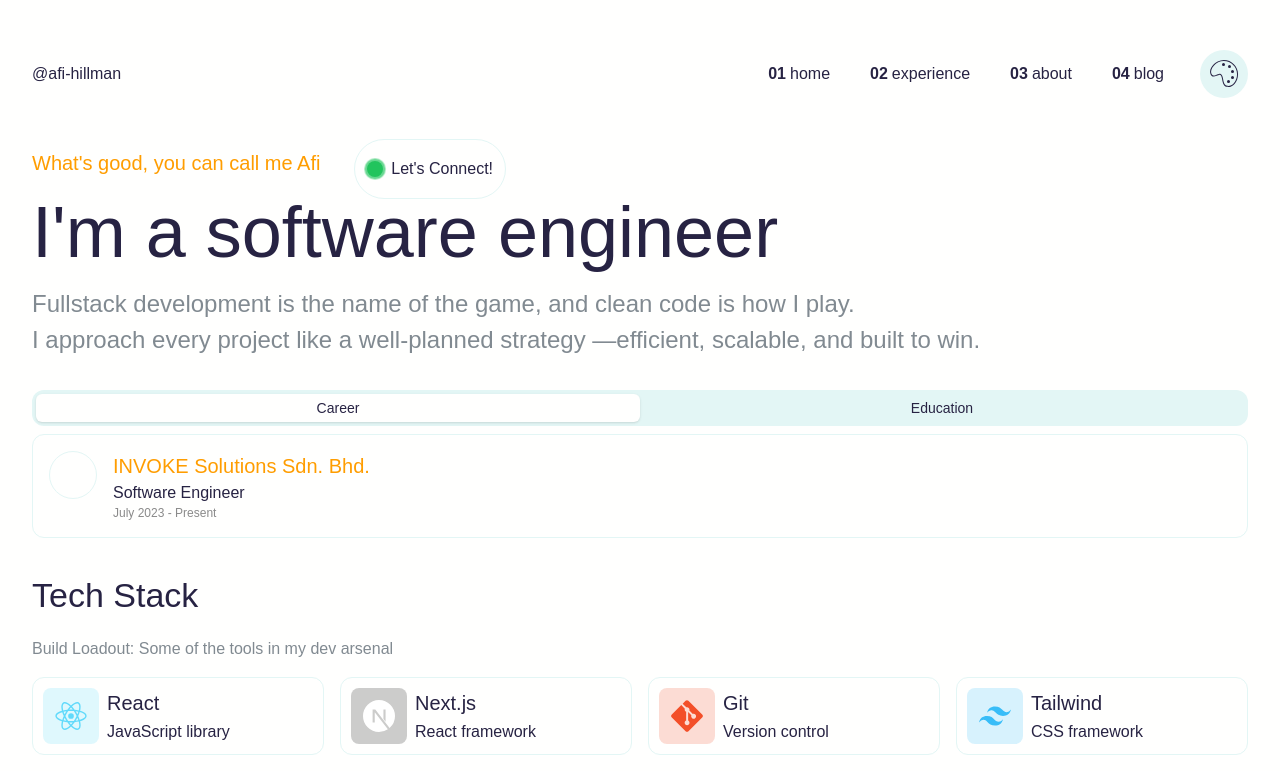
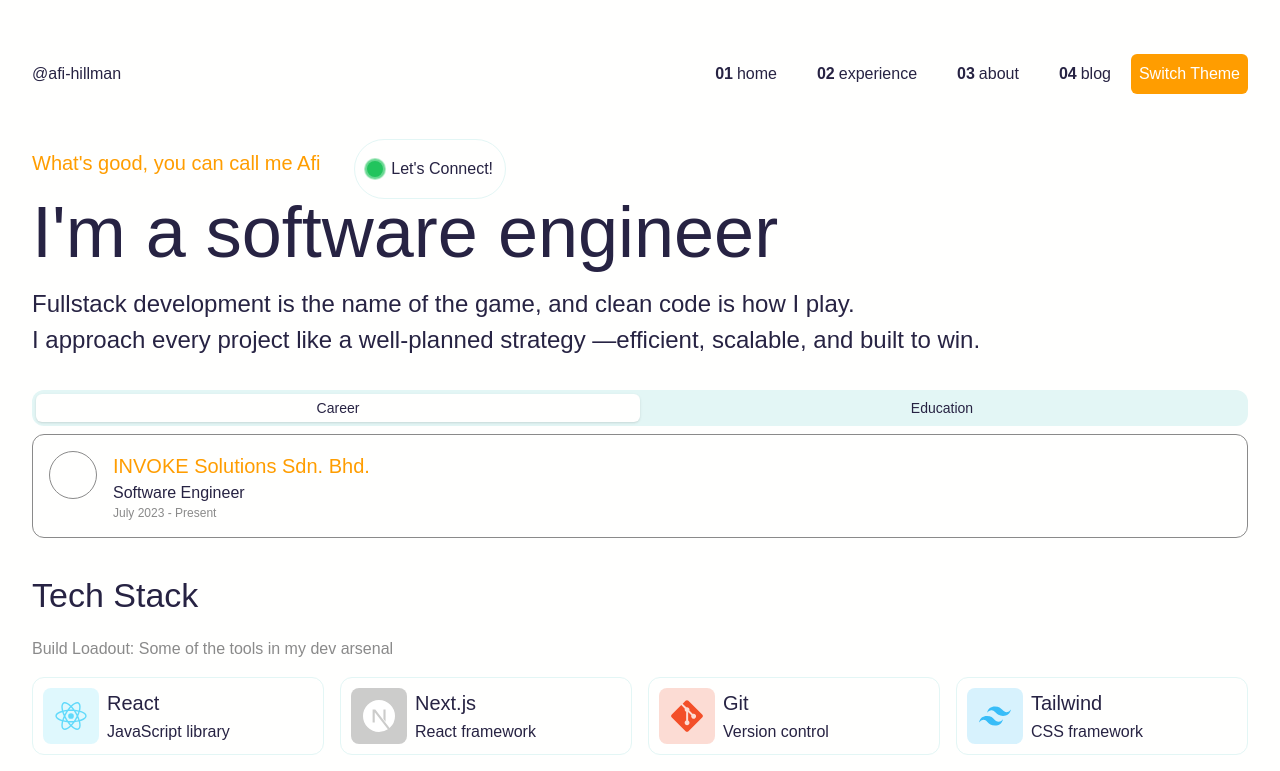
Before and after one commit to afi-hillman/my-portfolio, a Next.js app: page / in a window 1280 px wide. Shown: the top 771 px of the page. Built offline with nearby package versions, Linux system fonts and the light colour scheme.

Commit message:
wip:theme switcher, changed base colors

```diff
--- a/src/app/globals.css
+++ b/src/app/globals.css
@@ -3,13 +3,65 @@
 @tailwind utilities;
 
 body {
-  @apply bg-background text-foreground dark:bg-background-dark dark:text-text-dark;
+  @apply bg-background text-foreground;
   font-family: Arial, Helvetica, sans-serif;
 }
 
 @layer base {
   * {
     @apply border-border;
+  }
+}
+
+@layer base {
+  [data-theme="light"] {
+    --color-bg: #fffffe;
+    --color-bg-offset: #e3f6f5;
+    --color-text: #272343;
+    --color-text-offset: #2d334a;
+    --color-ring: #e3f6f5;
+    --color-border: #8a8a8a;
+    --color-primary: #ff9d00;
+    --color-primary-offset: #ffca00;
+    --color-secondary: #bae8e8;
+    --color-secondary-offset: #ffca00;
+    --color-muted: #e3f6f5;
+    --color-muted-foreground: #272343;
+  }
+
+  [data-theme="dark"] {
+    --color-bg: #0e141b;
+    --color-bg-offset: #252526;
+    --color-text: #ffffff;
+    --color-text-offset: #818a91;
+    --color-ring: #2d2d2d;
+    --color-border: #8a8a8a;
+    --color-primary: #ff5277;
+    --color-primary-offset: #ff2957;
+    --color-secondary: #43a9a3;
+    --color-secondary-offset: #ffca00;
+    --color-muted: #8a8a8a;
+    --color-muted-foreground: #ff2957;
+  }
+
+  [data-theme="third"] {
+    --color-bg: #fafbf5;
+    --color-bg-offset: #f2ede9;
+    --color-text: #41474c;
+    --color-text-offset: #757d84;
+    --color-ring: #e3f6f5;
+    --color-border: #e8e0d9;
+    --color-primary: #99c221;
+    --color-primary-offset: #6e910a;
+    --color-secondary: #e55812;
+    --color-secondary-offset: #ffca00;
+    --color-muted: #e8e0d9;
+    --color-muted-foreground: #6e910a;
+  }
+
+  body {
+    background-color: var(--color-bg);
+    color: var(--color-text);
   }
 }
 
--- a/src/app/layout.tsx
+++ b/src/app/layout.tsx
@@ -25,7 +25,7 @@ export default function RootLayout({
   children: React.ReactNode;
 }>) {
   return (
-    <html lang="en">
+    <html lang="en" data-theme="light">
       <body
         className={`${geistSans.variable} ${geistMono.variable} antialiased max-w-screen-xl mx-auto px-4 md:px-8`}
       >
--- a/src/app/page.tsx
+++ b/src/app/page.tsx
@@ -9,42 +9,6 @@ import Link from "next/link";
 const Home = () => {
   return (
     <div className="flex flex-col items-center gap-8">
-      {/* <div className="flex gap-2 items-end">
-        <Image
-          src={"/gojo_pfp.jpg"}
-          width={1920}
-          height={1080}
-          alt="my picture"
-          className="bg-cover w-20 h-20 rounded-full border border-ring"
-        />
-        <div>
-          <p>What&apos;s up, you can call me Afi</p>
-          <svg
-            xmlns="http://www.w3.org/2000/svg"
-            width="36"
-            height="36"
-            viewBox="0 0 36 36"
-          >
-            <path
-              fill="#dd2e44"
-              d="M36 27a4 4 0 0 1-4 4H4a4 4 0 0 1-4-4V9a4 4 0 0 1 4-4h28a4 4 0 0 1 4 4z"
-            />
-            <path
-              fill="#eee"
-              d="M.555 29h34.891A3.97 3.97 0 0 0 36 27H0c0 .732.211 1.409.555 2M0 23h36v2H0zm0-4h36v2H0zm0-4h36v2H0zm0-4h36v2H0zm.555-4A3.96 3.96 0 0 0 0 9h36c0-.732-.211-1.41-.555-2z"
-            />
-            <path fill="#010066" d="M18 5H4a4 4 0 0 0-4 4v10h18z" />
-            <path
-              fill="#ffcc4d"
-              d="M9.534 17.233a5.234 5.234 0 0 1-.001-10.466c.715 0 1.397.146 2.018.405A5.96 5.96 0 0 0 8 6a6 6 0 0 0 0 12a5.96 5.96 0 0 0 3.551-1.172a5.2 5.2 0 0 1-2.017.405"
-            />
-            <path
-              fill="#ffcc4d"
-              d="m12.922 8.829l.334 1.62l1.003-1.315l-.402 1.604l1.475-.749l-1.059 1.271l1.654-.035l-1.505.686l1.505.686l-1.654-.035l1.059 1.271l-1.475-.749l.402 1.605l-1.003-1.316l-.334 1.621l-.334-1.621l-1.003 1.316l.402-1.605l-1.475.749l1.058-1.271l-1.653.035l1.505-.686l-1.505-.686l1.653.035l-1.058-1.271l1.475.749l-.402-1.604l1.003 1.315z"
-            />
-          </svg>
-        </div>
-      </div> */}
       {/* ABOUT */}
       <div className="w-fit self-start">
         <div className="flex items-end gap-2 relative">
@@ -56,7 +20,7 @@ const Home = () => {
           </div>
         </div>
         <p className="text-[72px]">I&apos;m a software engineer</p>
-        <h3 className=" text-text-subtitle">
+        <h3 className=" text-foreground">
           Fullstack development is the name of the game, and clean code is how I
           play. <br /> I approach every project like a well-planned strategy
           —efficient, scalable, and built to win.
@@ -74,9 +38,9 @@ const Home = () => {
             </TabsTrigger>
           </TabsList>
           <TabsContent value="career">
-            <div className="border border-ring p-4 rounded-xl">
+            <div className="border border-border p-4 rounded-xl">
               <div className="flex gap-4">
-                <div className="border border-ring rounded-full flex justify-center items-center w-12 h-12">
+                <div className="border border-border rounded-full flex justify-center items-center w-12 h-12">
                   {/* <Image
                     src={"/um_logo.png"}
                     width={48}
@@ -88,15 +52,15 @@ const Home = () => {
                 <div>
                   <h4 className="text-primary">INVOKE Solutions Sdn. Bhd.</h4>
                   <h5>Software Engineer</h5>
-                  <p className="text-grayline text-xs">July 2023 - Present</p>
+                  <p className="text-border text-xs">July 2023 - Present</p>
                 </div>
               </div>
             </div>
           </TabsContent>
           <TabsContent value="education">
-            <div className="border border-ring p-4 rounded-xl space-y-2">
+            <div className="border border-border p-4 rounded-xl space-y-2">
               <div className="flex gap-4">
-                <div className="border border-ring rounded-full flex justify-center items-center w-12 h-12">
+                <div className="border border-border rounded-full flex justify-center items-center w-12 h-12">
                   {/* <Image
                     src={"/um_logo.png"}
                     width={48}
@@ -108,13 +72,13 @@ const Home = () => {
                 <div>
                   <h4 className="text-primary">University of Malaya</h4>
                   <h5>Bachelor of Mechanical Engineering</h5>
-                  <p className="text-grayline text-xs">
+                  <p className="text-border text-xs">
                     September 2018 - July 2022
                   </p>
                 </div>
               </div>
               <div className="flex gap-4">
-                <div className="border border-ring rounded-full flex justify-center items-center w-12 h-12">
+                <div className="border border-border rounded-full flex justify-center items-center w-12 h-12">
                   {/* <Image
                     src={"/um_logo.png"}
                     width={48}
@@ -126,9 +90,7 @@ const Home = () => {
                 <div>
                   <h4 className="text-primary">University of Malaya</h4>
                   <h5>Foundation in Physical Sciences</h5>
-                  <p className="text-grayline text-xs">
-                    June 2017 - April 2018
-                  </p>
+                  <p className="text-border text-xs">June 2017 - April 2018</p>
                 </div>
               </div>
             </div>
@@ -139,7 +101,7 @@ const Home = () => {
       <div className="space-y-4 w-full">
         <div className="space-y-4">
           <h2>Tech Stack</h2>
-          <p className="text-text-subtitle">
+          <p className="text-border">
             Build Loadout: Some of the tools in my dev arsenal
           </p>
         </div>
@@ -147,7 +109,7 @@ const Home = () => {
           {techStack.map((tech, index) => (
             <div
               key={index}
-              className="flex flex-grow gap-2 rounded-xl p-2.5 border border-ring hover:bg-muted duration-300 dark:bg-red-500"
+              className="flex flex-grow gap-2 rounded-xl p-2.5 border border-ring hover:bg-ring duration-300"
             >
               <div className={`p-3 rounded-lg w-fit ${tech.bgColor}`}>
                 {tech.icon}
@@ -164,14 +126,14 @@ const Home = () => {
       <div className="space-y-4 w-full">
         <div className="space-y-4">
           <h2>Projects</h2>
-          <p className="text-text-subtitle">
+          <p className="text-border">
             Work/Personal Code Campaigns: One line at a time
           </p>
         </div>
         <div className="flex flex-col gap-4">
           {projects.map((project, index) => (
             <Link key={index} href={`/projects/${project.id}`}>
-              <div className="flex flex-col relative group overflow-hidden rounded-xl border border-ring cursor-pointer">
+              <div className="flex flex-col relative group overflow-hidden rounded-xl border border-border cursor-pointer">
                 <div>
                   <Image
                     src={project.image}
@@ -187,7 +149,7 @@ const Home = () => {
                       width={48}
                       height={48}
                       src={project.logo}
-                      className="w-12 h-12 rounded-md border border-ring group-hover:w-10 group-hover:h-10 duration-300 bg-white"
+                      className="w-12 h-12 rounded-md border border-border group-hover:w-10 group-hover:h-10 duration-300 bg-white"
                       alt="project logo"
                     />
                     <p>{project.title}</p>
@@ -196,7 +158,7 @@ const Home = () => {
                     {project?.tech?.map((tech, techIndex) => (
                       <div
                         key={techIndex}
-                        className="flex gap-2 items-center p-2 rounded-md border border-ring"
+                        className="flex gap-2 items-center p-2 rounded-md border border-border"
                       >
                         {tech?.icon}
                         <p>{tech?.name}</p>
--- a/src/components/NavMenu.tsx
+++ b/src/components/NavMenu.tsx
@@ -1,6 +1,7 @@
 "use client";
 import Link from "next/link";
 import React from "react";
+import ThemeSwitcher from "./ThemeSwitcher";
 
 const NavMenu = () => {
   return (
@@ -19,7 +20,7 @@ const NavMenu = () => {
             </div>
           </Link>
         ))}
-        <div className="flex items-center justify-center w-12 h-12 ml-4 rounded-full bg-background-offset text-primary-foreground">
+        {/* <div className="flex items-center justify-center w-12 h-12 ml-4 rounded-full bg-background-offset text-primary-foreground">
           <svg
             xmlns="http://www.w3.org/2000/svg"
             width="32px"
@@ -32,7 +33,8 @@ const NavMenu = () => {
               d="M15.5 8a1.5 1.5 0 1 0 0-3a1.5 1.5 0 0 0 0 3m7.5.5a1.5 1.5 0 1 1-3 0a1.5 1.5 0 0 1 3 0m1.5 6.5a1.5 1.5 0 1 0 0-3a1.5 1.5 0 0 0 0 3m1.5 4.5a1.5 1.5 0 1 1-3 0a1.5 1.5 0 0 1 3 0M20.5 25a1.5 1.5 0 1 0 0-3a1.5 1.5 0 0 0 0 3M15.809 2.001c-4.319 0-8.219 2.212-10.743 5.052c-2.5 2.813-3.78 6.407-2.52 9.181c.337.74.74 1.288 1.212 1.666c.478.382 1.003.57 1.545.621c1.048.1 2.16-.315 3.147-.715l.399-.164c.88-.362 1.667-.686 2.38-.766c.394-.044.73-.007 1.022.122c.29.128.578.366.847.797c.413.66.663 1.562.874 2.625c.076.383.148.792.222 1.213c.123.705.252 1.44.415 2.131c.265 1.123.642 2.24 1.306 3.154c.676.93 1.634 1.63 3.011 1.93c2.731.598 5.532-.647 7.616-2.953c2.09-2.312 3.51-5.736 3.51-9.65c0-7.867-6.377-14.244-14.243-14.244M3.457 15.821c-1.017-2.236-.042-5.405 2.356-8.103C8.187 5.048 11.829 3 15.809 3c7.314 0 13.244 5.93 13.244 13.244c0 3.676-1.335 6.858-3.253 8.98c-1.923 2.127-4.382 3.145-6.66 2.647c-1.129-.247-1.879-.803-2.416-1.542c-.548-.755-.887-1.72-1.142-2.796c-.158-.671-.275-1.343-.393-2.02c-.075-.427-.15-.857-.236-1.289c-.213-1.074-.49-2.133-1.007-2.96c-.356-.57-.788-.959-1.29-1.181c-.498-.22-1.023-.26-1.538-.201c-.866.097-1.8.483-2.662.84l-.382.156c-1.017.413-1.908.72-2.677.647a1.85 1.85 0 0 1-1.015-.407c-.318-.254-.635-.66-.925-1.299"
             />
           </svg>
-        </div>
+        </div> */}
+        <ThemeSwitcher />
       </div>
     </div>
   );
--- /dev/null
+++ b/src/components/ThemeSwitcher.tsx
@@ -0,0 +1,35 @@
+"use client";
+
+import { useEffect, useState } from "react";
+
+const themes = ["light", "dark", "third"];
+
+export default function ThemeToggle() {
+  const [theme, setTheme] = useState(() =>
+    typeof window !== "undefined"
+      ? localStorage.getItem("theme") || "light"
+      : "light"
+  );
+
+  useEffect(() => {
+    if (typeof window !== "undefined") {
+      document.documentElement.setAttribute("data-theme", theme);
+      localStorage.setItem("theme", theme);
+    }
+  }, [theme]);
+
+  const nextTheme = () => {
+    const currentIndex = themes.indexOf(theme);
+    const nextIndex = (currentIndex + 1) % themes.length;
+    setTheme(themes[nextIndex]);
+  };
+
+  return (
+    <button
+      onClick={nextTheme}
+      className="p-2 bg-primary text-white rounded-md"
+    >
+      Switch Theme
+    </button>
+  );
+}
--- a/tailwind.config.ts
+++ b/tailwind.config.ts
@@ -1,7 +1,97 @@
+// import type { Config } from "tailwindcss";
+
+// export default {
+//   darkMode: ["class"],
+//   content: [
+//     "./src/pages/**/*.{js,ts,jsx,tsx,mdx}",
+//     "./src/components/**/*.{js,ts,jsx,tsx,mdx}",
+//     "./src/app/**/*.{js,ts,jsx,tsx,mdx}",
+//   ],
+//   // theme: {
+//   //   extend: {
+//   //     colors: {
+//   //       background: { DEFAULT: "#fffffe", offset: "#e3f6f5", dark: "#0e141b" },
+//   //       foreground: "#272343",
+//   //       text: {
+//   //         DEFAULT: "#272343",
+//   //         offset: "#2d334a",
+//   //         subtitle: "#818a91",
+//   //         dark: "#ffffff",
+//   //       },
+//   //       card: {
+//   //         DEFAULT: "#e3f6f5",
+//   //         foreground: "#2d334a",
+//   //       },
+//   //       popover: {
+//   //         DEFAULT: "#e3f6f5",
+//   //         foreground: "#2d334a",
+//   //       },
+//   //       primary: {
+//   //         DEFAULT: "#ff9d00",
+//   //         foreground: "#272343",
+//   //         offset: "#ffca00",
+//   //       },
+//   //       secondary: {
+//   //         DEFAULT: "#bae8e8",
+//   //         foreground: "#2d334a",
+//   //       },
+//   //       muted: {
+//   //         DEFAULT: "#e3f6f5",
+//   //         foreground: "#272343",
+//   //       },
+//   //       accent: {
+//   //         DEFAULT: "#ffca00",
+//   //         foreground: "#ff9d00",
+//   //       },
+//   //       destructive: {
+//   //         DEFAULT: "#d32f2f",
+//   //         foreground: "#ffffff",
+//   //       },
+//   //       grayline: {
+//   //         DEFAULT: "#8A8A8A",
+//   //       },
+//   //       border: "#e3f6f5",
+//   //       input: "#e3f6f5",
+//   //       ring: "#e3f6f5",
+//   //       chart: {
+//   //         "1": "#ff9d00",
+//   //         "2": "#ffca00",
+//   //         "3": "#bae8e8",
+//   //         "4": "#2d334a",
+//   //         "5": "#272343",
+//   //       },
+//   //     },
+//   //     borderRadius: {
+//   //       lg: "0.5rem",
+//   //       md: "calc(0.5rem - 2px)",
+//   //       sm: "calc(0.5rem - 4px)",
+//   //     },
+//   //   },
+//   // },
+//   theme: {
+//     extend: {
+//       colors: {
+//         background: "var(--color-bg)",
+//         foreground: "var(--color-text)",
+//         text: {
+//           DEFAULT: "var(--color-text)",
+//           offset: "var(--color-text-offset)",
+//         },
+//         border: "var(--color-border)",
+//         primary: {
+//           DEFAULT: "var(--color-primary)",
+//           offset: "var(--color-primary-offset)",
+//         },
+//         secondary: "var(--color-secondary)",
+//       },
+//     },
+//   },
+// } satisfies Config;
+
 import type { Config } from "tailwindcss";
 
 export default {
-  darkMode: ["class"],
+  darkMode: "class",
   content: [
     "./src/pages/**/*.{js,ts,jsx,tsx,mdx}",
     "./src/components/**/*.{js,ts,jsx,tsx,mdx}",
@@ -10,61 +100,16 @@ export default {
   theme: {
     extend: {
       colors: {
-        background: { DEFAULT: "#fffffe", offset: "#e3f6f5", dark: "#0e141b" },
-        foreground: "#272343",
-        text: {
-          DEFAULT: "#272343",
-          offset: "#2d334a",
-          subtitle: "#818a91",
-          dark: "#ffffff",
-        },
-        card: {
-          DEFAULT: "#e3f6f5",
-          foreground: "#2d334a",
-        },
-        popover: {
-          DEFAULT: "#e3f6f5",
-          foreground: "#2d334a",
-        },
-        primary: {
-          DEFAULT: "#ff9d00",
-          foreground: "#272343",
-          offset: "#ffca00",
-        },
-        secondary: {
-          DEFAULT: "#bae8e8",
-          foreground: "#2d334a",
-        },
-        muted: {
-          DEFAULT: "#e3f6f5",
-          foreground: "#272343",
-        },
-        accent: {
-          DEFAULT: "#ffca00",
-          foreground: "#ff9d00",
-        },
-        destructive: {
-          DEFAULT: "#d32f2f",
-          foreground: "#ffffff",
-        },
-        grayline: {
-          DEFAULT: "#8A8A8A",
-        },
-        border: "#e3f6f5",
-        input: "#e3f6f5",
-        ring: "#e3f6f5",
-        chart: {
-          "1": "#ff9d00",
-          "2": "#ffca00",
-          "3": "#bae8e8",
-          "4": "#2d334a",
-          "5": "#272343",
-        },
-      },
-      borderRadius: {
-        lg: "0.5rem",
-        md: "calc(0.5rem - 2px)",
-        sm: "calc(0.5rem - 4px)",
+        background: "var(--color-bg)",
+        foreground: "var(--color-text)",
+        border: "var(--color-border)",
+        primary: "var(--color-primary)",
+        "primary-offset": "var(--color-primary-offset)",
+        secondary: "var(--color-secondary)",
+        "secondary-offset": "var(--color-secondary-offset)",
+        ring: "var(--color-ring)",
+        muted: "var(--color-muted)",
+        "muted-foreground": "var(--color-muted-foreground)",
       },
     },
   },
```
